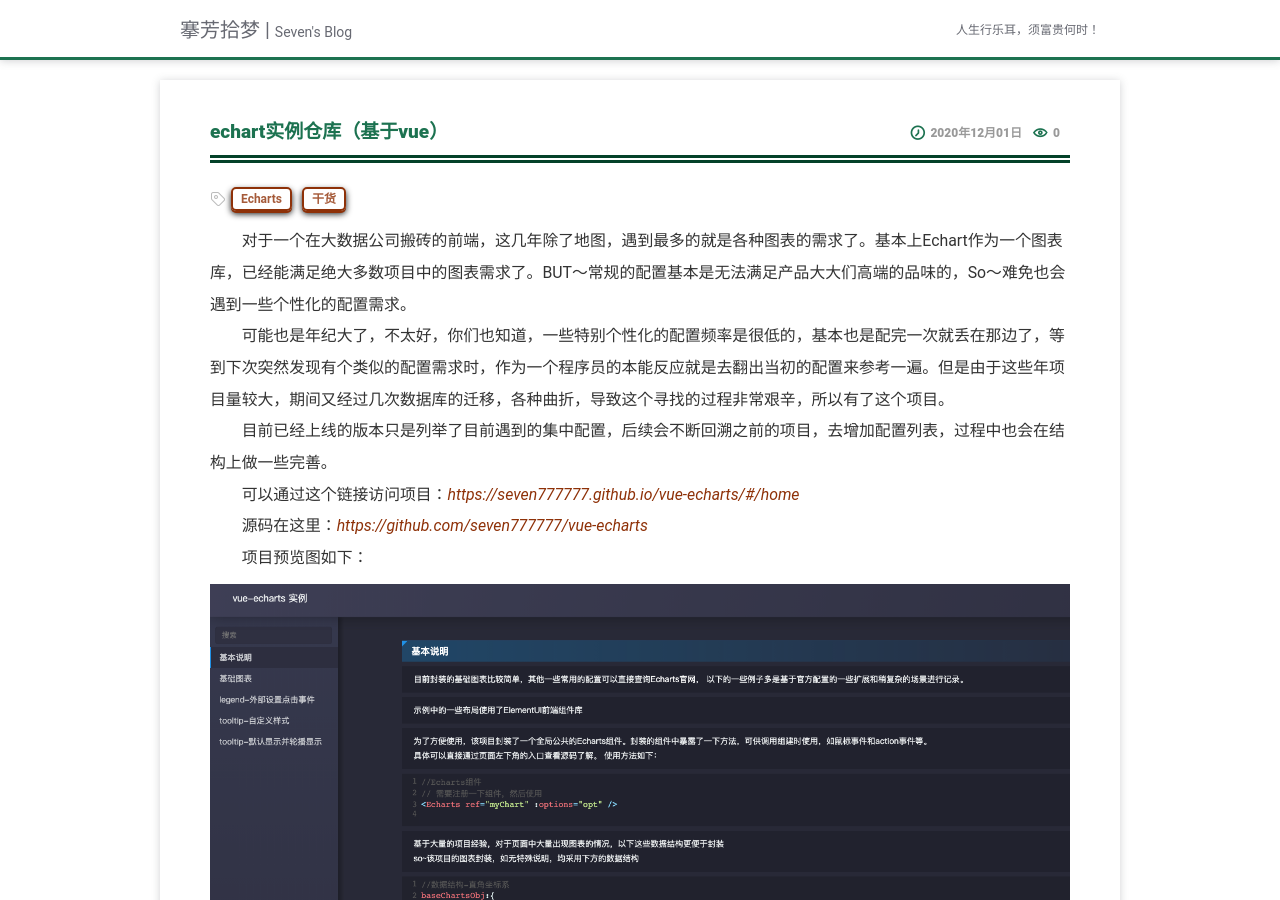
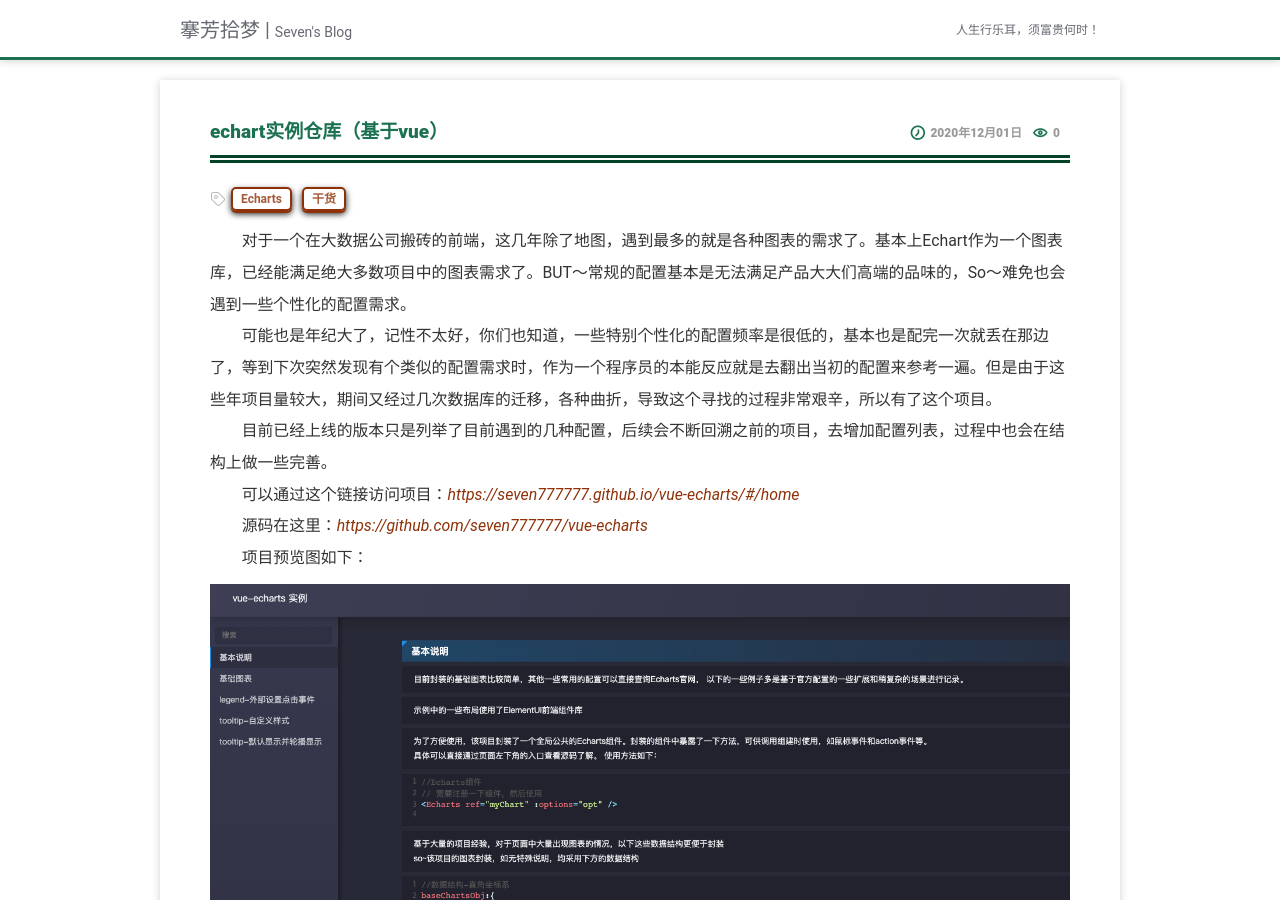
Before and after one commit to seven777777/myblog, a Jekyll site: the page built from _posts/2020-12-01-vue-echarts.md, in a window 1280 px wide and 900 px high. Built offline with Jekyll 4.4.1, drawn with Linux system fonts in a browser that asks for light colours; comment, search, counter and statistics services are not loaded.

Commit message:
错别字fix

```diff
--- a/_posts/2020-12-01-vue-echarts.md
+++ b/_posts/2020-12-01-vue-echarts.md
@@ -8,9 +8,9 @@ excerpt : 对于一个在大数据公司搬砖的前端，这几年除了地图
 ---
 对于一个在大数据公司搬砖的前端，这几年除了地图，遇到最多的就是各种图表的需求了。基本上Echart作为一个图表库，已经能满足绝大多数项目中的图表需求了。BUT～常规的配置基本是无法满足产品大大们高端的品味的，So～难免也会遇到一些个性化的配置需求。
 
-可能也是年纪大了，不太好，你们也知道，一些特别个性化的配置频率是很低的，基本也是配完一次就丢在那边了，等到下次突然发现有个类似的配置需求时，作为一个程序员的本能反应就是去翻出当初的配置来参考一遍。但是由于这些年项目量较大，期间又经过几次数据库的迁移，各种曲折，导致这个寻找的过程非常艰辛，所以有了这个项目。
+可能也是年纪大了，记性不太好，你们也知道，一些特别个性化的配置频率是很低的，基本也是配完一次就丢在那边了，等到下次突然发现有个类似的配置需求时，作为一个程序员的本能反应就是去翻出当初的配置来参考一遍。但是由于这些年项目量较大，期间又经过几次数据库的迁移，各种曲折，导致这个寻找的过程非常艰辛，所以有了这个项目。
 
-目前已经上线的版本只是列举了目前遇到的集中配置，后续会不断回溯之前的项目，去增加配置列表，过程中也会在结构上做一些完善。
+目前已经上线的版本只是列举了目前遇到的几种配置，后续会不断回溯之前的项目，去增加配置列表，过程中也会在结构上做一些完善。
 
 可以通过这个链接访问项目：[https://seven777777.github.io/vue-echarts/#/home](https://seven777777.github.io/vue-echarts/#/home)
 
```
Also changed, not shown: _posts/2020-12-03-read-summary-before.md (+1 -1 lines), js/bookList.js (+13 -1 lines).
